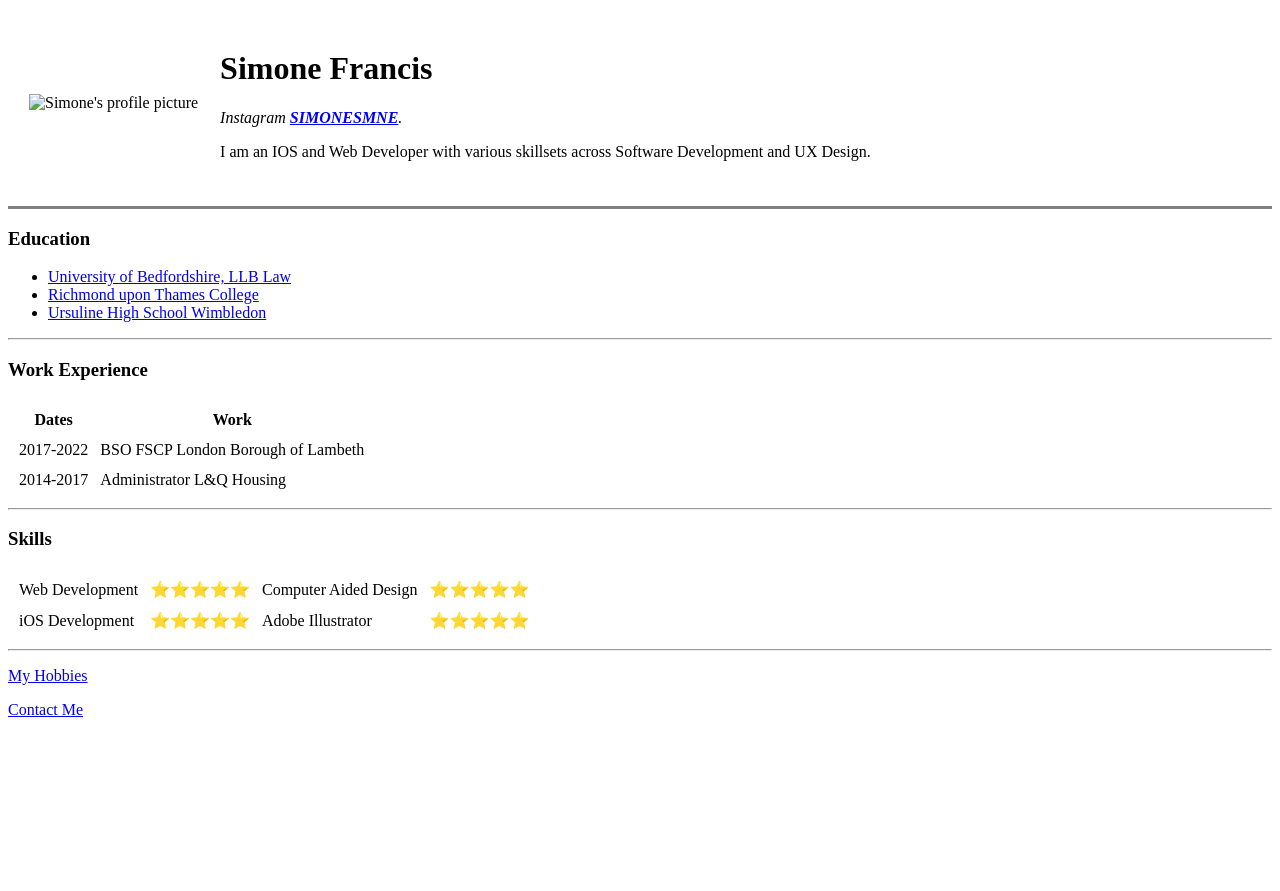
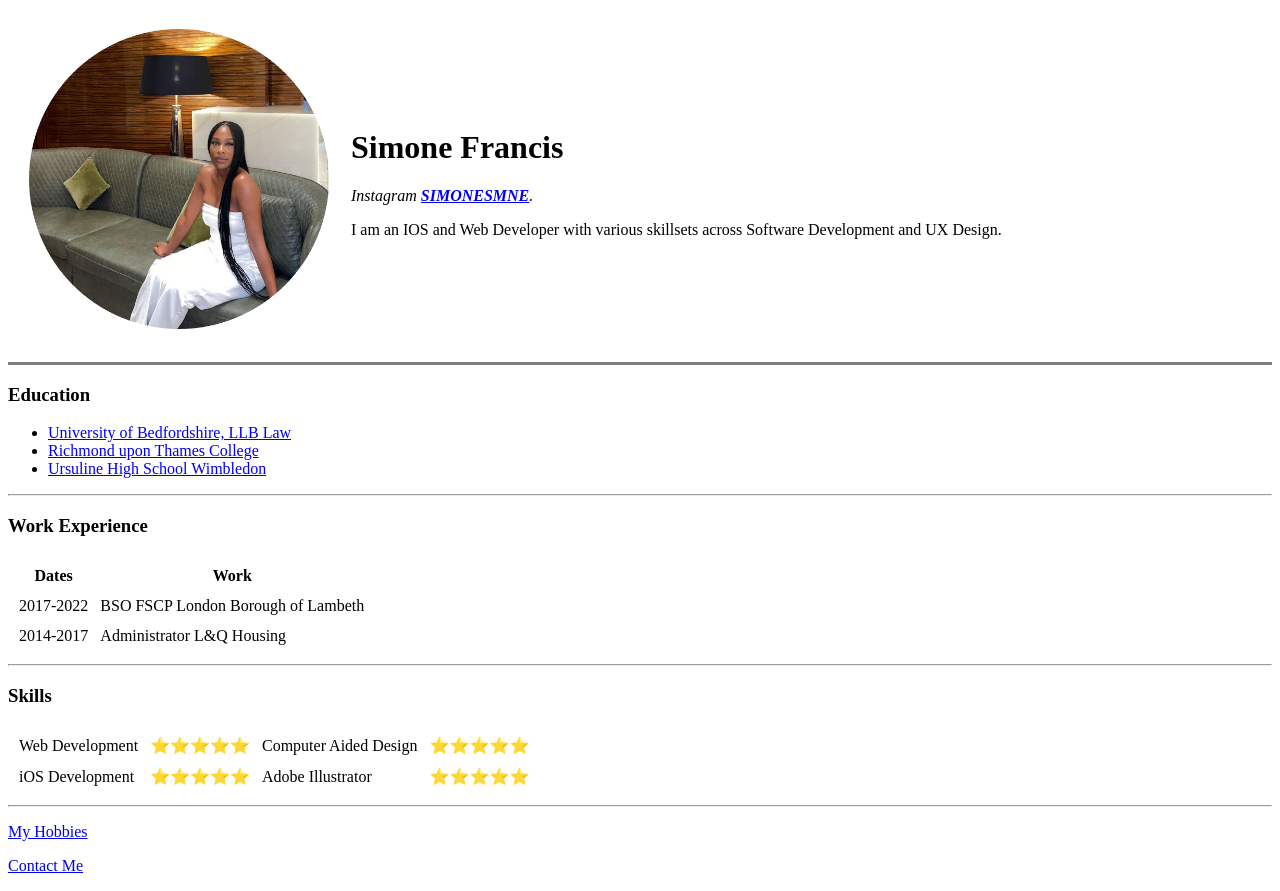
Before and after one commit to Simonesmne/cv, a plain HTML site: page index.html in a window 1280 px wide. Before the commit the page ends 800 px from the top, so only its background shows below. Drawn offline with Linux system fonts and the light colour scheme.

Commit message:
Update index.html

```diff
--- a/index.html
+++ b/index.html
@@ -9,7 +9,7 @@
 <body>
   <table cellspacing="20">
     <tr>
-      <td><img src=".images/simone.png" width=300 height=300 alt="Simone's profile picture"></td>
+      <td><img src="./images/simone.png" width=300 height=300 alt="Simone's profile picture"></td>
       <td>
         <h1>Simone Francis</h1>
         <p><em>Instagram <strong><a href="https://www.instagram.com/simonesmne/">SIMONESMNE</a></strong>.</em></p>
```
